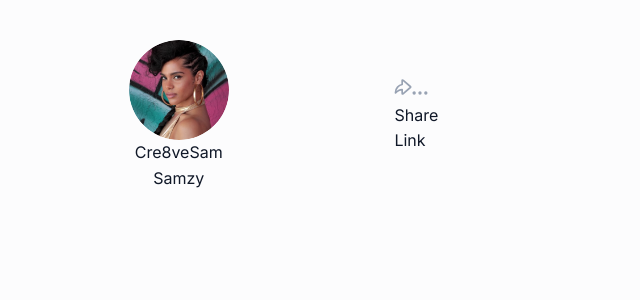
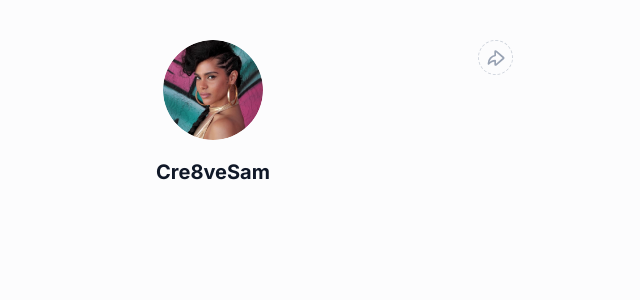
Before and after one commit to samzyconcepts/HNG-Stage-1-Task, a React (Create React App) app: page / in a window 1280 px wide. Shown: the top 300 px of the page, without its empty margins (427-1067 px from the left). Built offline with nearby package versions, Linux system fonts and the light colour scheme.

Commit message:
adding style for link button

```diff
--- a/src/App.css
+++ b/src/App.css
@@ -33,7 +33,7 @@ body {
   position: relative;
   display: flex;
   align-items: center;
-  max-width: 500px;
+  max-width: 600px;
   margin: auto;
   padding-top: 2.5rem;
 }
@@ -76,36 +76,20 @@ body {
 .profile-imgContainer:hover .camera-overlay-bg {
   display: block;
 }
-/*
-.profile-container::after {
-  content: '';
-  position: absolute;
-  width: 100%;
-  background: transparent;
-  top: 0;
-  border-radius: 50px;
-  left: 0;
-  bottom: 0;
-  right: 0;
-  transition: all .5s ease;
+
+.profile-container > p:nth-child(2) {
+  font-weight: 700;
+  margin-top: 1rem;
+  font-size: 20px;
 }
 
-.profile-container:hover.profile-container::after {
-  background: #344054BF;
-}
-
-.header > div:nth-child(1) > p:nth-child(2) {
-  font-weight: 700;
-  margin-bottom: 0;
-  font-size: 16px;
-}
-
-.header > div:nth-child(1) > p:nth-child(3) {
+.profile-container > p:nth-child(3),
+.menu {
   display: none;
 }
 
-.header > span:nth-child(2) {
-  border: 1px dashed #D0D5DD;
+.header .share-tooltip {
+  border: 1px dashed var(--light-grey);
   width: 35px;
   height: 35px;
   border-radius: 50px;
@@ -116,16 +100,10 @@ body {
   position: absolute;
   top: 40px;
   right: 0;
-  transition: all .6s ease;
+  transition: all 0.6s ease;
 }
-
-.header > span:nth-child(2):hover {
-  background: #EAECF0;
-}
-
-.share-tooltip {
-  position: relative;
-  display: inline-block;
+.header .share-tooltip:hover {
+  background-color: var(--extraLight-grey);
 }
 
 .share-tooltip .tiptext {
@@ -146,13 +124,13 @@ body {
 }
 
 .share-tooltip .tiptext::after {
-  content: "";
+  content: '';
   position: absolute;
   top: 50%;
   transform: translateY(-50%);
   margin-left: -5px;
   right: -21%;
-  border:10px solid #101828;
+  border: 10px solid #101828;
   border-color: transparent transparent transparent #101828;
 }
 
@@ -160,10 +138,27 @@ body {
   visibility: visible;
 }
 
-.share {
+.share-tooltip .share {
   display: block;
 }
 
-.menu {
-  display: none;
-} */
+.links {
+  margin-top: 56px;
+}
+.btn {
+  all: unset;
+  color: var(--black-grey);
+  font-weight: 500;
+  display: block;
+  text-align: center;
+  width: 100%;
+  border-radius: 8px;
+  background-color: var(--extraLight-grey);
+  padding: 24px 0;
+  margin-bottom: 24px;
+  cursor: pointer;
+  transition: background-color 0.5s ease;
+}
+.btn:hover{
+  background-color: var(--light-grey);
+}
```
